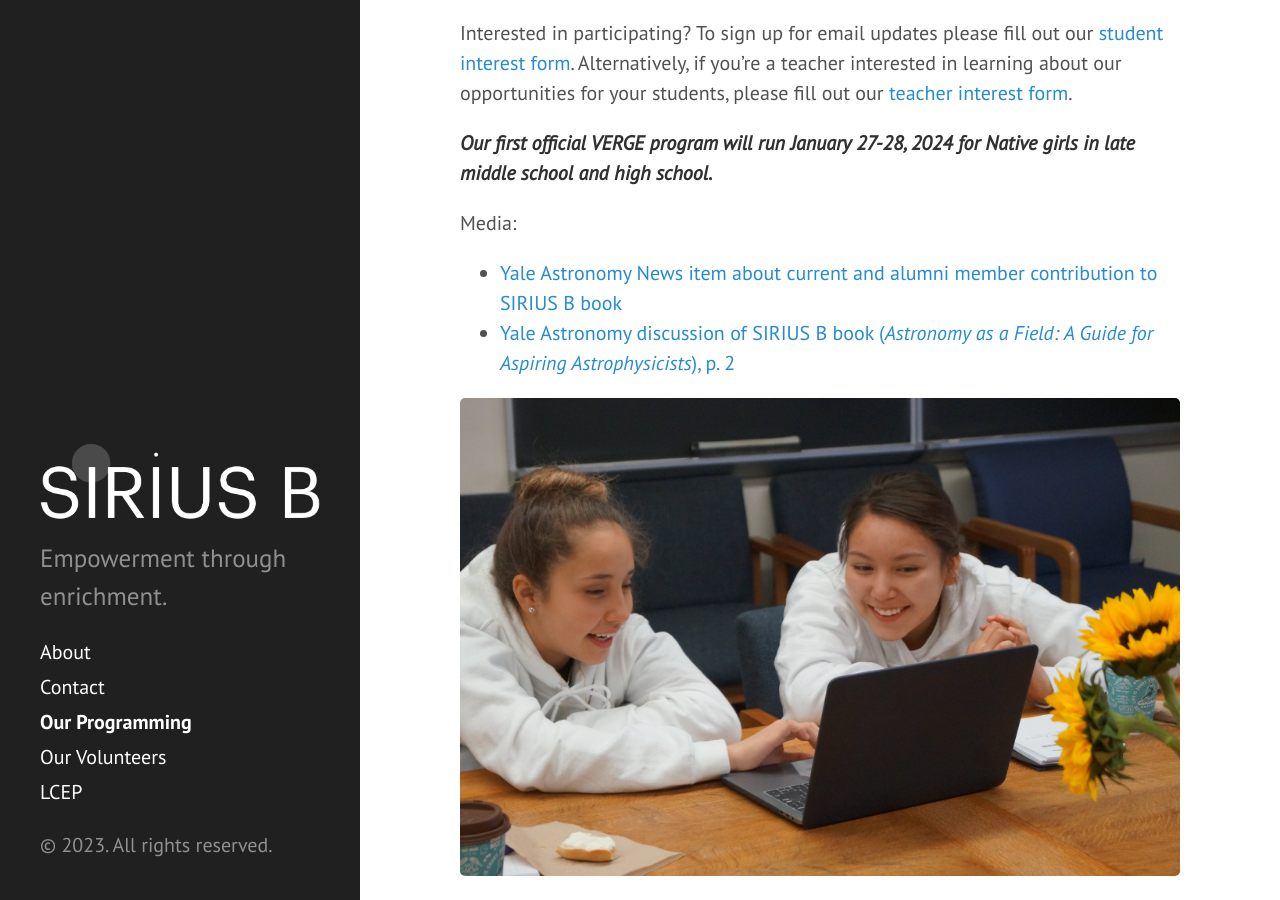
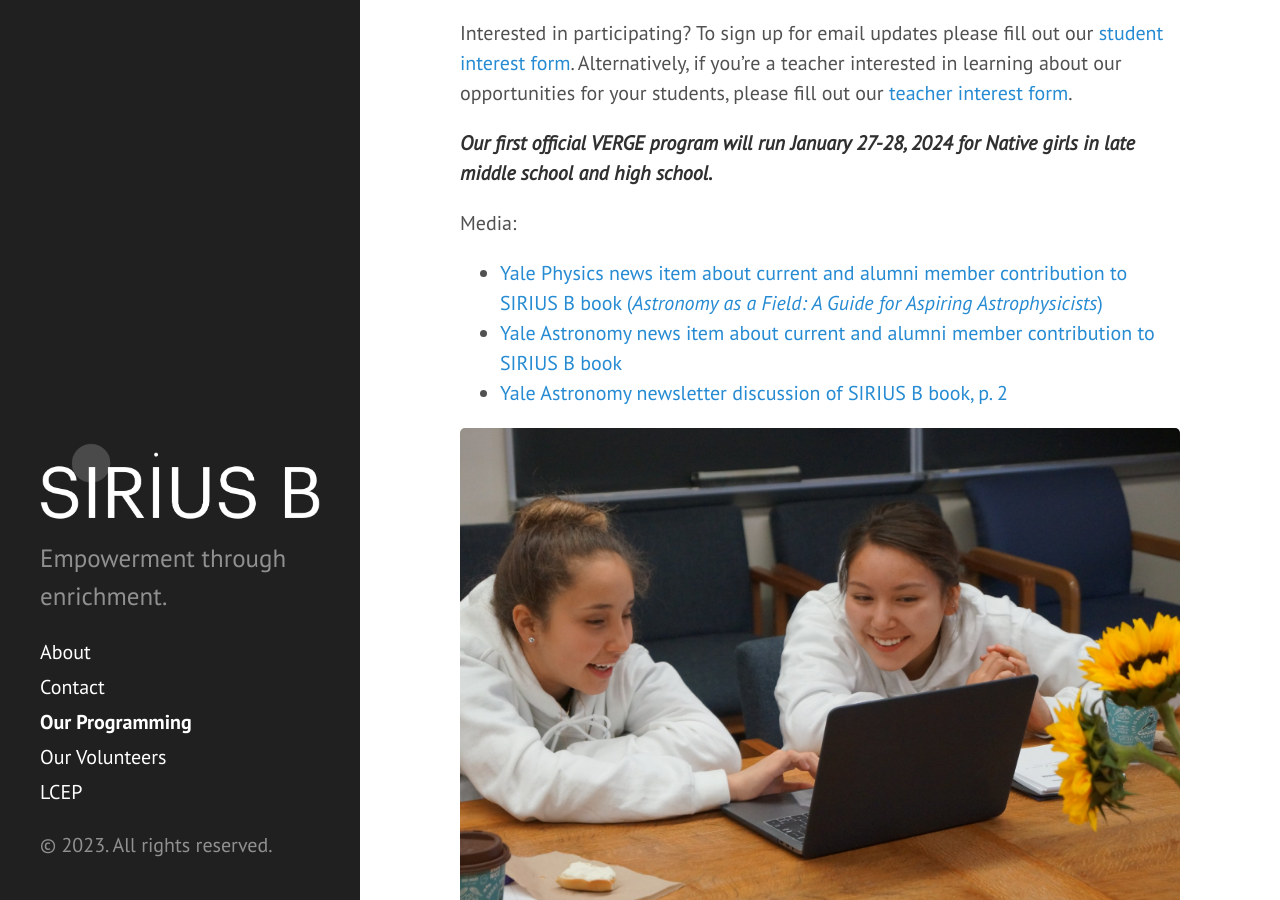
Before and after one commit to siriusb-org/siriusb-org.github.io, a Jekyll site: the page built from programming.md, in a window 1280 px wide and 900 px high, scrolled down 1845 px. Built offline with Jekyll 4.4.1, drawn with Linux system fonts in a browser that asks for light colours.

Commit message:
add mention of Yale Physics news

```diff
--- a/programming.md
+++ b/programming.md
@@ -36,8 +36,9 @@ Interested in participating? To sign up for email updates please fill out our [s
 ***Our first official VERGE program will run January 27-28, 2024 for Native girls in late middle school and high school.***
 
 Media:
-- [Yale Astronomy News item about current and alumni member contribution to SIRIUS B book](https://astronomy.yale.edu/news/yale-astronomy-members-contribute-guide-aspiring-astrophysicists){:target="_blank"}
-- [Yale Astronomy discussion of SIRIUS B book (*Astronomy as a Field: A Guide for Aspiring Astrophysicists*), p. 2](https://astronomy.yale.edu/sites/default/files/files/Astronomy%20Newsletter%20Winter%202023.pdf){:target="_blank"}
+- [Yale Physics news item about current and alumni member contribution to SIRIUS B book (*Astronomy as a Field: A Guide for Aspiring Astrophysicists*)](https://physics.yale.edu/news/yale-astronomy-and-physics-members-contribute-guide-aspiring-astrophysicists){:target="_blank"}
+- [Yale Astronomy news item about current and alumni member contribution to SIRIUS B book](https://astronomy.yale.edu/news/yale-astronomy-members-contribute-guide-aspiring-astrophysicists){:target="_blank"}
+- [Yale Astronomy newsletter discussion of SIRIUS B book, p. 2](https://astronomy.yale.edu/sites/default/files/files/Astronomy%20Newsletter%20Winter%202023.pdf){:target="_blank"}
 
 ![Participants enjoying citizen science during Stellar STEM Weekend]({{ "March2019_ssw.jpg" | relative_url }})
 Participants enjoying citizen science during the 2019 Stellar STEM Weekend.
```
